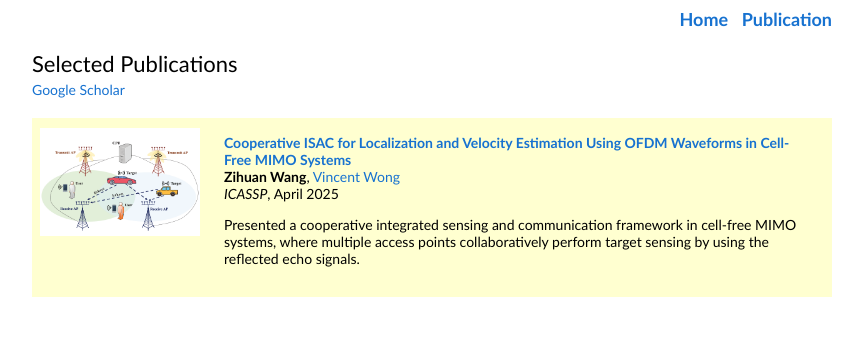
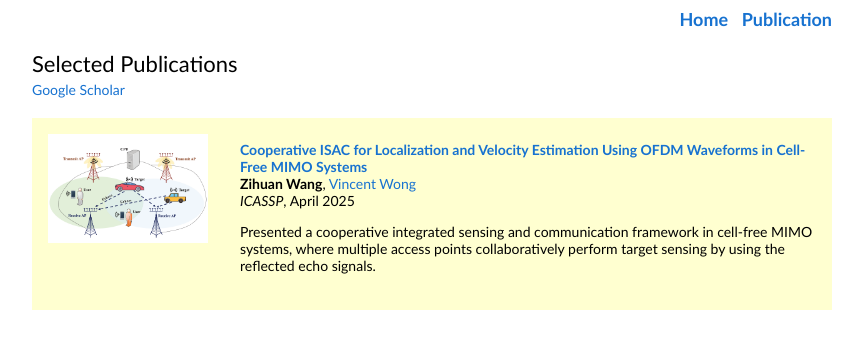
Before and after one commit to zihuanwang/zihuanwang.github.io, a Jekyll site: the page publication.html, which Jekyll copies as it is, in a window 1280 px wide. Shown: the top 349 px of the page, without its empty margins (208-1071 px from the left). Built offline with Jekyll 4.4.1, drawn with Linux system fonts in a browser that asks for light colours.

Commit message:
Update publication.html

```diff
--- a/publication.html
+++ b/publication.html
@@ -29,7 +29,7 @@
   <table style="width:100%;max-width:800px;border:0;border-spacing:0;border-collapse:separate;margin:20px auto;">
     <tbody>
       <tr onmouseout="radmesh_stop()" onmouseover="radmesh_start()" bgcolor="#ffffd0">
-  <td style="padding:8px;width:20%;vertical-align:middle">
+  <td style="padding:16px;width:20%;vertical-align:middle">
     <div class="one">
       <div class="two" id='coisac_image'>
         <img src='images/coisac.png' width=100%>
```
